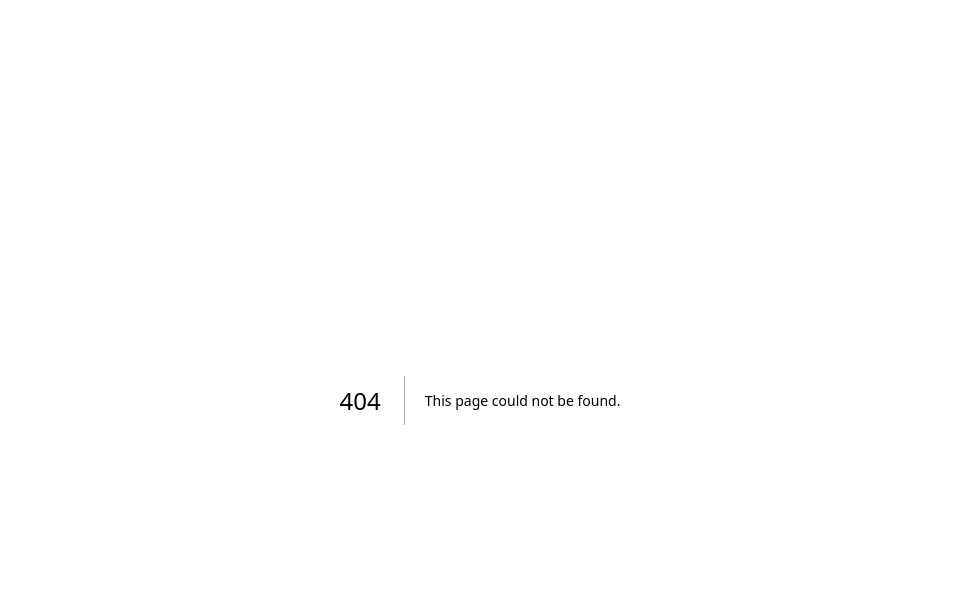
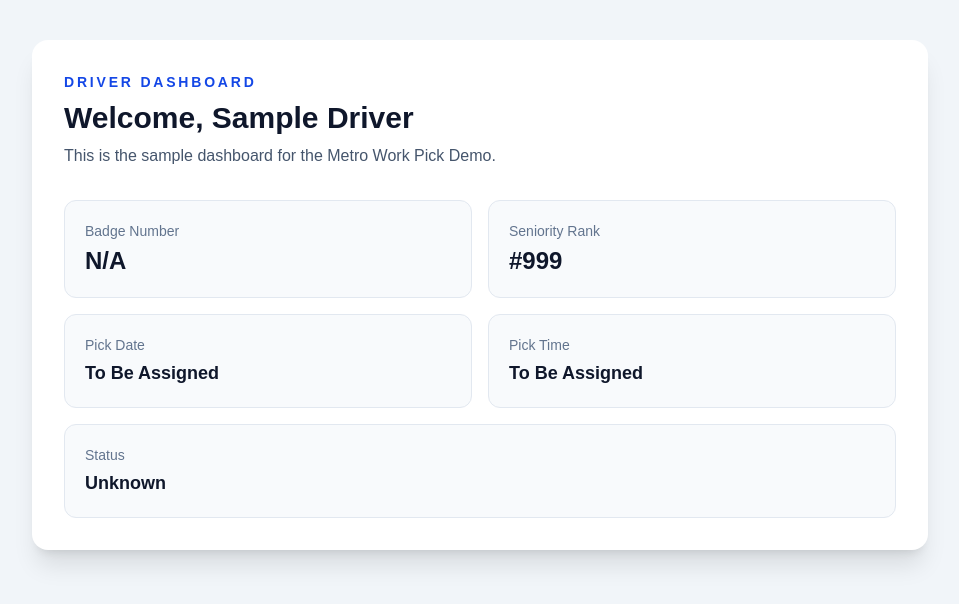
Before and after one commit to mrpjb2u00/bus-pick-demo, a Next.js app: page /dashboard in a window 1280 px wide. Before the commit this address had no page. Shown: the top 604 px of the page, without its empty margins (160-1119 px from the left). Built offline with nearby package versions, Linux system fonts and the light colour scheme.

Commit message:
Add driver dashboard with sample data

```diff
--- /dev/null
+++ b/app/dashboard/page.tsx
@@ -0,0 +1,96 @@
+"use client";
+
+import { useSearchParams } from "next/navigation";
+
+const sampleDrivers: Record<
+  string,
+  {
+    name: string;
+    rank: number;
+    pickDate: string;
+    pickTime: string;
+    status: string;
+  }
+> = {
+  "4021": {
+    name: "Paul Browner",
+    rank: 239,
+    pickDate: "Wednesday, April 29, 2026",
+    pickTime: "2:15 PM",
+    status: "Not Started",
+  },
+  "4908": {
+    name: "Eugene Butler",
+    rank: 232,
+    pickDate: "Wednesday, April 29, 2026",
+    pickTime: "10:40 AM",
+    status: "Not Started",
+  },
+  "5235": {
+    name: "Kenneth Brooks",
+    rank: 213,
+    pickDate: "Tuesday, April 28, 2026",
+    pickTime: "11:55 AM",
+    status: "Submitted",
+  },
+};
+
+export default function DashboardPage() {
+  const searchParams = useSearchParams();
+  const badge = searchParams.get("badge") || "";
+
+  const driver = sampleDrivers[badge] || {
+    name: "Sample Driver",
+    rank: 999,
+    pickDate: "To Be Assigned",
+    pickTime: "To Be Assigned",
+    status: "Unknown",
+  };
+
+  return (
+    <main className="min-h-screen bg-slate-100 px-4 py-10">
+      <div className="mx-auto max-w-4xl">
+        <div className="rounded-2xl bg-white p-8 shadow-xl">
+          <p className="mb-2 text-sm font-semibold uppercase tracking-[0.2em] text-blue-700">
+            Driver Dashboard
+          </p>
+
+          <h1 className="mb-2 text-3xl font-bold text-slate-900">
+            Welcome, {driver.name}
+          </h1>
+
+          <p className="mb-8 text-slate-600">
+            This is the sample dashboard for the Metro Work Pick Demo.
+          </p>
+
+          <div className="grid gap-4 sm:grid-cols-2">
+            <div className="rounded-xl border border-slate-200 bg-slate-50 p-5">
+              <p className="text-sm font-medium text-slate-500">Badge Number</p>
+              <p className="mt-1 text-2xl font-bold text-slate-900">{badge || "N/A"}</p>
+            </div>
+
+            <div className="rounded-xl border border-slate-200 bg-slate-50 p-5">
+              <p className="text-sm font-medium text-slate-500">Seniority Rank</p>
+              <p className="mt-1 text-2xl font-bold text-slate-900">#{driver.rank}</p>
+            </div>
+
+            <div className="rounded-xl border border-slate-200 bg-slate-50 p-5">
+              <p className="text-sm font-medium text-slate-500">Pick Date</p>
+              <p className="mt-1 text-lg font-semibold text-slate-900">{driver.pickDate}</p>
+            </div>
+
+            <div className="rounded-xl border border-slate-200 bg-slate-50 p-5">
+              <p className="text-sm font-medium text-slate-500">Pick Time</p>
+              <p className="mt-1 text-lg font-semibold text-slate-900">{driver.pickTime}</p>
+            </div>
+          </div>
+
+          <div className="mt-4 rounded-xl border border-slate-200 bg-slate-50 p-5">
+            <p className="text-sm font-medium text-slate-500">Status</p>
+            <p className="mt-1 text-lg font-semibold text-slate-900">{driver.status}</p>
+          </div>
+        </div>
+      </div>
+    </main>
+  );
+}
```
